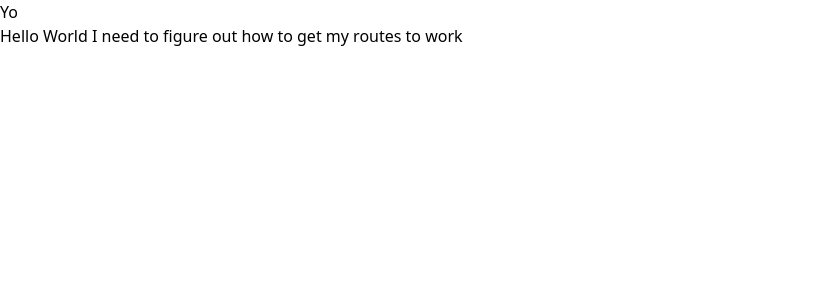
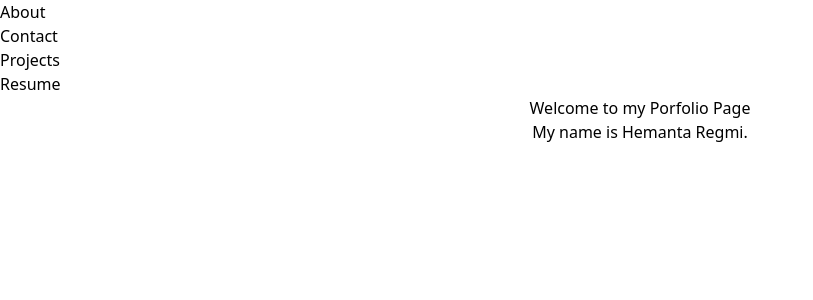
Before and after one commit to HemantaRegmi/PortFolioPage, a React (Vite) app: page /about in a window 1280 px wide. Shown: the top 300 px of the page, without its empty margins (0-813 px from the left). Built offline with nearby package versions, Linux system fonts and the light colour scheme.

Commit message:
routes for first

```diff
--- a/package.json
+++ b/package.json
@@ -16,7 +16,7 @@
     "react": "^19.1.1",
     "react-anchor-link-smooth-scroll": "^1.0.12",
     "react-dom": "^19.1.1",
-    "react-router-dom": "^7.9.4",
+    "react-router-dom": "^6.30.1",
     "tailwindcss": "^4.1.13"
   },
   "devDependencies": {
--- a/src/App.tsx
+++ b/src/App.tsx
@@ -1,13 +1,22 @@
-import Home from "./pages/about";
-import { BrowserRouter, Routes, Route } from "react-router-dom";
+import { Routes, Route } from "react-router-dom";
 import NavBar from "./components/navbar";
-import type { SelectedPage } from "./shared/types";
+import About from "./pages/about";
+import Resume from "./pages/about";
+import Contact from "./pages/contact";
+import Projects from "./pages/projects";
 
 function App() {
   return (
     <>
-      <NavBar></NavBar>
-      <h1>Hello World I need to figure out how to get my routes to work</h1>
+      <div>
+        <NavBar />
+        <Routes>
+          <Route path="/about" element={<About />} />
+          <Route path="/projects" element={<Projects />} />
+          <Route path="/resume" element={<Resume />} />
+          <Route path="/contact" element={<Contact />} />
+        </Routes>
+      </div>
     </>
   );
 }
--- a/src/components/navbar/index.tsx
+++ b/src/components/navbar/index.tsx
@@ -1,9 +1,20 @@
-import { nav } from "framer-motion/client";
-import type { SelectedPage } from "../../shared/types";
 import { Link } from "react-router-dom";
 
 export default function NavBar() {
   return (
-    <nav>Yo</nav>
+    <nav>
+      <ul>
+        <li>
+          <Link to="/about">About</Link>
+        </li>
+        <li>
+          <Link to="/contact">Contact</Link>
+        </li>
+        <Link to="/projects">Projects</Link>
+        <li>
+          <Link to="/resume">Resume</Link>
+        </li>
+      </ul>
+    </nav>
   );
 }
--- a/src/main.tsx
+++ b/src/main.tsx
@@ -2,9 +2,12 @@ import { StrictMode } from "react";
 import { createRoot } from "react-dom/client";
 import "./index.css";
 import App from "./App.tsx";
+import { BrowserRouter } from "react-router-dom";
 
 createRoot(document.getElementById("root")!).render(
   <StrictMode>
-    <App />
+    <BrowserRouter>
+      <App />
+    </BrowserRouter>
   </StrictMode>
 );
--- a/src/pages/about/index.tsx
+++ b/src/pages/about/index.tsx
@@ -5,7 +5,7 @@ export default function About() {
         Welcome to my Porfolio Page
       </h1>
       <>
-        <h2>My name is Hemanta Regmi.</h2>
+        <h2 className="flex justify-center">My name is Hemanta Regmi.</h2>
       </>
     </div>
   );
--- a/src/pages/contact/index.tsx
+++ b/src/pages/contact/index.tsx
@@ -5,7 +5,7 @@ export default function Contact() {
         Welcome to my Contact Page
       </h1>
       <>
-        <h2>My name is Hemanta Regmi.</h2>
+        <h2 className="flex justify-center">My name is Hemanta Regmi.</h2>
       </>
     </div>
   );
--- a/src/pages/projects/index.tsx
+++ b/src/pages/projects/index.tsx
@@ -5,7 +5,7 @@ export default function Projects() {
         Welcome to my Project Page
       </h1>
       <>
-        <h2>My name is Hemanta Regmi.</h2>
+        <h2 className="flex justify-center">My name is Hemanta Regmi.</h2>
       </>
     </div>
   );
--- a/src/pages/resume/index.tsx
+++ b/src/pages/resume/index.tsx
@@ -3,7 +3,7 @@ export default function About() {
     <div>
       <h1 className="flex h-full justify-center ">Welcome to my Resume</h1>
       <>
-        <h2>My name is Hemanta Regmi.</h2>
+        <h2 className="flex justify-center">My name is Hemanta Regmi.</h2>
       </>
     </div>
   );
```
Also changed, not shown: src/routes/appRoutes.tsx (deleted), src/routes/routes.ts (added), 1 other file (tests, documents, lock files or other folders).
